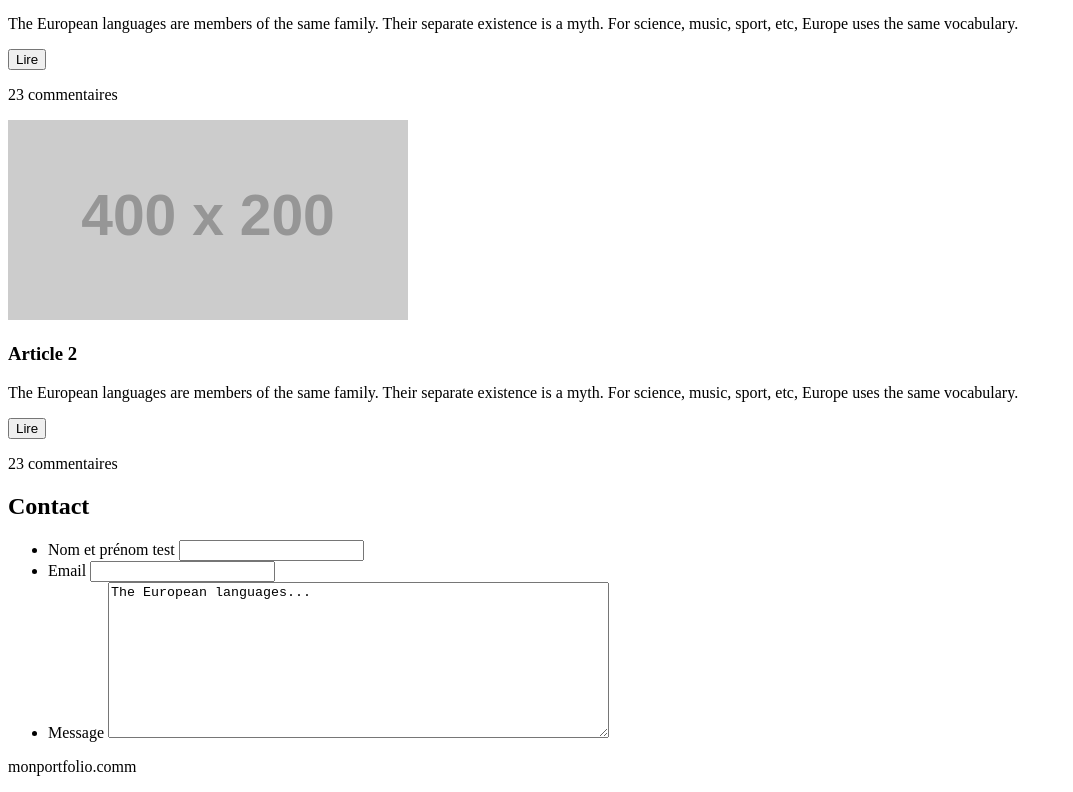
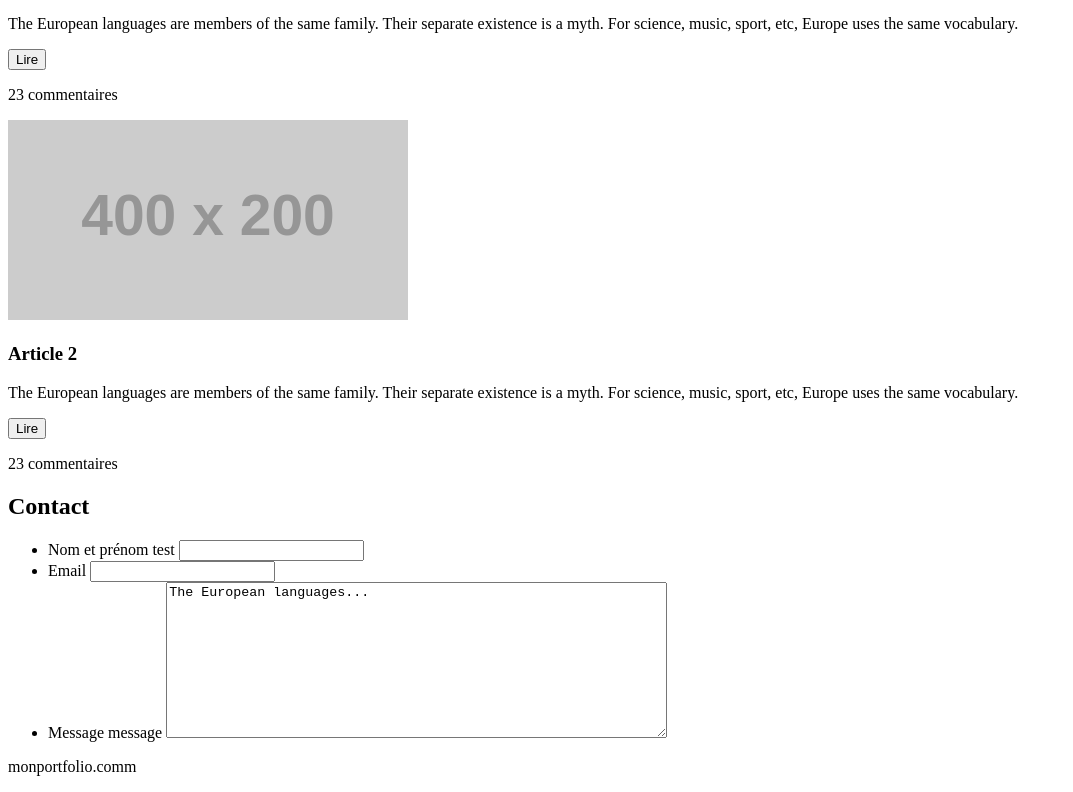
Before and after one commit to MelanieCoentreiras/donkeyschool-tests, a plain HTML site: page Integration/index.html in a window 1280 px wide. Shown: the part 2583-3375 px from the top of the page, without its empty margins (0-1073 px from the left). Drawn offline with Linux system fonts and the light colour scheme; placeholder pictures from the web are drawn by us.

Commit message:
maj index.html

```diff
--- a/Integration/index.html
+++ b/Integration/index.html
@@ -109,7 +109,7 @@
                             <input type="email" name="email">
                         </li>
                         <li>
-                            <label for="Message">Message</label>
+                            <label for="Message">Message message</label>
                             <textarea name="user_message" id="Message" cols="60" rows="10">The European languages...</textarea>
                         </li>
                     </ul>
```
